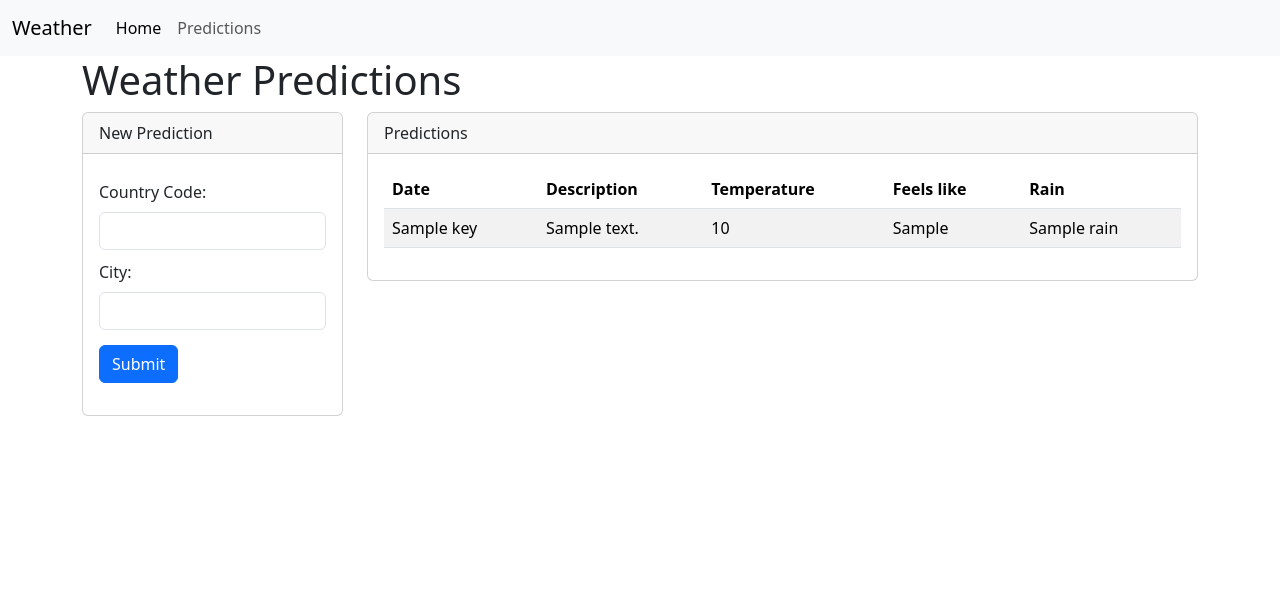
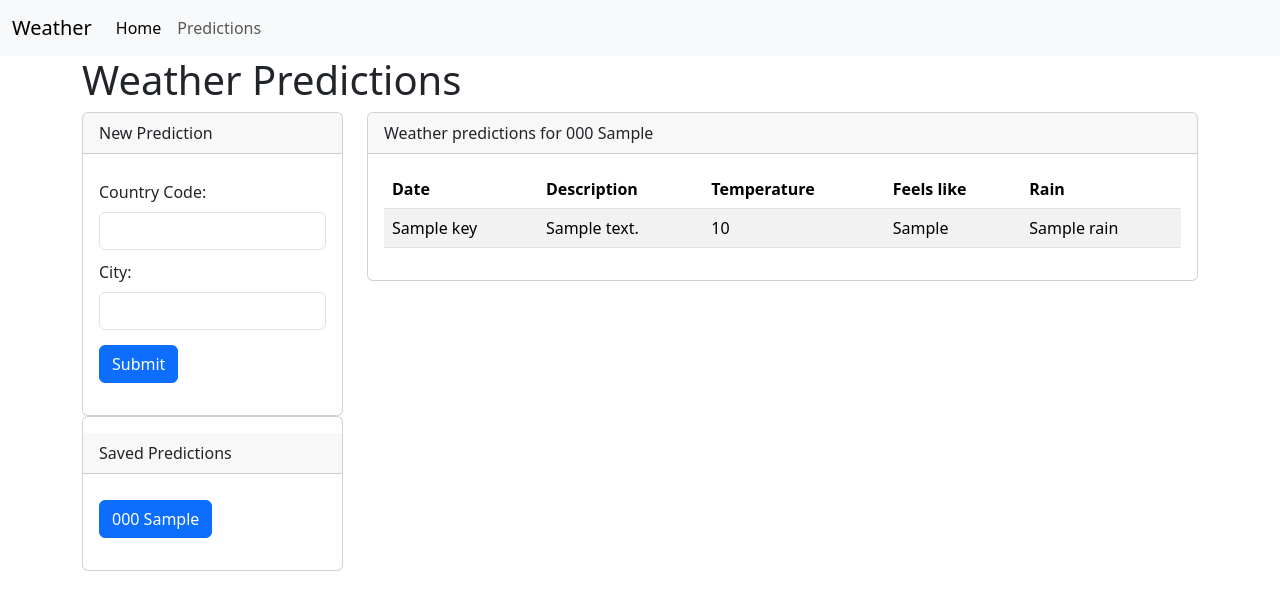
Before and after one commit to ArieTwigt/python_web_dev_2024_01_29, a Flask app: template app/templates/index.html in a window 1280 px wide. Shown: the top 610 px of the page. Run offline with Flask 3, Linux system fonts and the light colour scheme; tables that the repository leaves empty hold one stand-in row (values such as "Sample post"); the template is opened without the code that fills it: values that come from a table or form of the project are taken from there, most other values are stand-ins (such as "Sample title", 1, 10 or a date in 2020).

Commit message:
added predictions to page

```diff
--- a/app/routes.py
+++ b/app/routes.py
@@ -10,6 +10,10 @@ from app.utils.conversion_functions import convert_dict_to_df
 # initial route for the home page
 @app.route('/', methods=['GET', 'POST'])
 def index():
+    # get the saved prediction requests
+    prediction_requests = PredictionRequest.query.all()
+
+
     # create form object
     form = PredictionRequestForm()
 
@@ -40,21 +44,27 @@ def index():
                 flash(f'The prediction combination for country: <b>{selected_country_code}</b> and city: <b>{selected_city}</b>', 'alert alert-danger')
         else:
             flash(f'Wrong', 'alert alert-danger')
-            return render_template('index.html', form=form)
+            return render_template('index.html', form=form, prediction_requests=prediction_requests)
 
         # return to the template
         return redirect(url_for('index'))
 
     # regular GET request
-    return render_template('index.html', form=form)
+    return render_template('index.html', form=form, prediction_requests=prediction_requests)
 
 
 # route for generating a prediction
-@app.route('/get_weather_data', methods=['GET', 'POST'])
+@app.route('/get_weather_data', methods=['POST'])
 def get_weather_data():
-    # hardcoded country code and city
-    country_code = 'NL'
-    city = 'Amsterdam'
+    # get the id
+    prediction_id = request.form.get('prediction_id')
+
+    # get the prediction request object
+    prediction_request = PredictionRequest.query.get(prediction_id)
+
+    # get the city and country code
+    city = prediction_request.city
+    country_code = prediction_request.country_code
 
     # import the weather data
     predictions_dict = import_weather_by_city(city, country_code)
@@ -62,6 +72,12 @@ def get_weather_data():
     # create form object
     form = PredictionRequestForm()
 
+    # get the saved prediction requests
+    prediction_requests = PredictionRequest.query.all()
+
     # return the data to the page
     return render_template('index.html', predictions_dict=predictions_dict
-                            , form=form)
+                            ,form=form,
+                            selected_city=city,
+                            selected_country_code=country_code,
+                            prediction_requests=prediction_requests)
--- a/app/templates/index.html
+++ b/app/templates/index.html
@@ -10,7 +10,7 @@
             <div class="card-header">New Prediction</div>
             <div class="card-body">
                 {% include '_flashes.html' %}
-                <form method="post">
+                <form method="post" action="/">
                     {{ form.hidden_tag() }}
                     <div class="top-margin">
                         <label for="country_code" class="form-label">Country Code:</label>
@@ -29,12 +29,36 @@
                 </form>
             </div>
         </div>
+        <div class="card">
+            <form method="POST" action="get_weather_data" id="get_weather_data_form"></form>
+            <div class="card-header">Saved Predictions</div>
+                <div class="card-body">
+                    {% if prediction_requests is defined %}
+                        <ul class="list-unstyled">
+                            {% for prediction in prediction_requests %}
+                            <li class="top-margin">
+                                <button type="submit"
+                                        class="btn btn-primary"
+                                        form="get_weather_data_form"
+                                        name="prediction_id"
+                                        value="{{ prediction.id }}">
+                                    {{ prediction.country_code }} {{ prediction.city }}
+                                </button>
+                            </li>
+                            {% endfor %}
+                        </ul>
+                    {% else %}
+                        <p>No predictions saved yet</p>
+                    {% endif %}
+                </div>
+            </div>
         </div>
         <div class="col-md-9">
+            {% if predictions_dict is defined %}
             <div class="card">
-            <div class="card-header">Predictions</div>
+                <div class="card-header">Weather predictions for {{ selected_country_code }} {{ selected_city }}</div>
                 <div class="card-body">
-                {% if predictions_dict is defined %}
+
                         <table class="table table-striped">
                             <thead>
                                 <tr>
@@ -55,10 +79,9 @@
                             </tr>
                         {% endfor %}
                         </table>
-
-                {% endif %}
                 </div>
             </div>
+            {% endif %}
         </div>
 </div>
 
```
Lines whose indentation alone changed are shown as unchanged.
